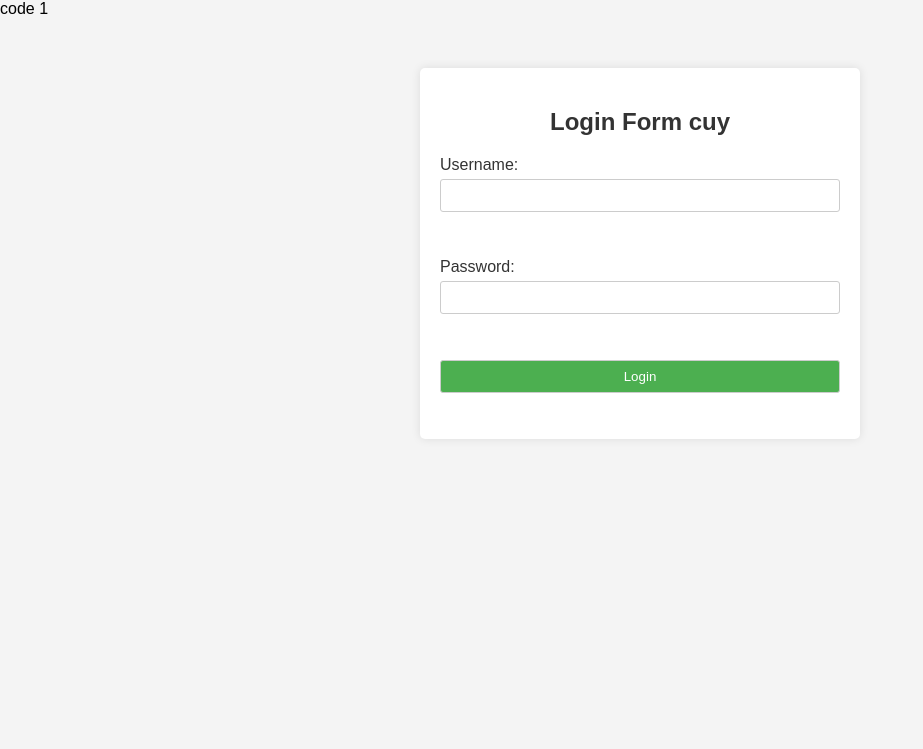
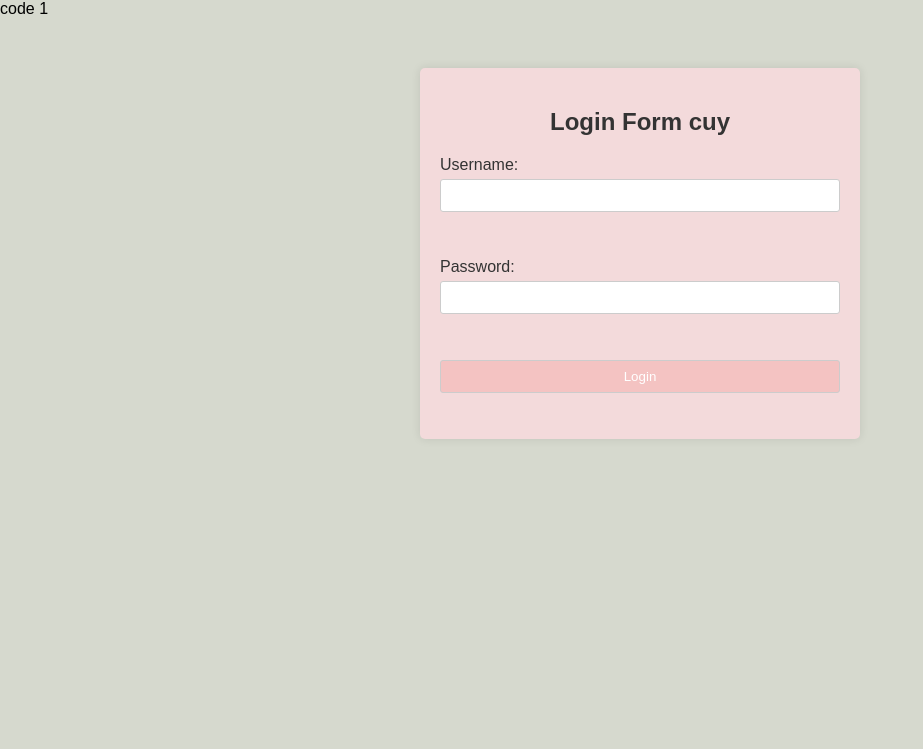
Before and after one commit to QQUway/WPUTSLecture, a PHP site: page / in a window 1280 px wide. Shown: the top 749 px of the page, without its empty margins (0-923 px from the left). Run offline with PHP 8.4, Linux system fonts and the light colour scheme.

Commit message:
style.css update

```diff
--- a/resource/css/style.css
+++ b/resource/css/style.css
@@ -1,6 +1,6 @@
 body {
     font-family: Arial, sans-serif;
-    background-color: #f4f4f4;
+    background-color: #D6D9CE; /* Changed */
     margin: 0;
     padding: 0;
 }
@@ -8,7 +8,7 @@ body {
 .login-container {
     max-width: 400px;
     margin: 50px auto;
-    background-color: #fff;
+    background-color: #F3DADB; /* Changed */
     padding: 20px;
     border-radius: 5px;
     box-shadow: 0 0 10px rgba(0, 0, 0, 0.1);
@@ -37,13 +37,11 @@ input {
 }
 
 #btn {
-    background-color: #4caf50;
+    background-color: #F4C3C2; /* Changed */
     color: #fff;
     cursor: pointer;
 }
 
 #btn:hover {
-    background-color: #45a049;
+    background-color: #F1B5CB; /* Changed */
 }
-
-/* Add more styles as needed */
```
